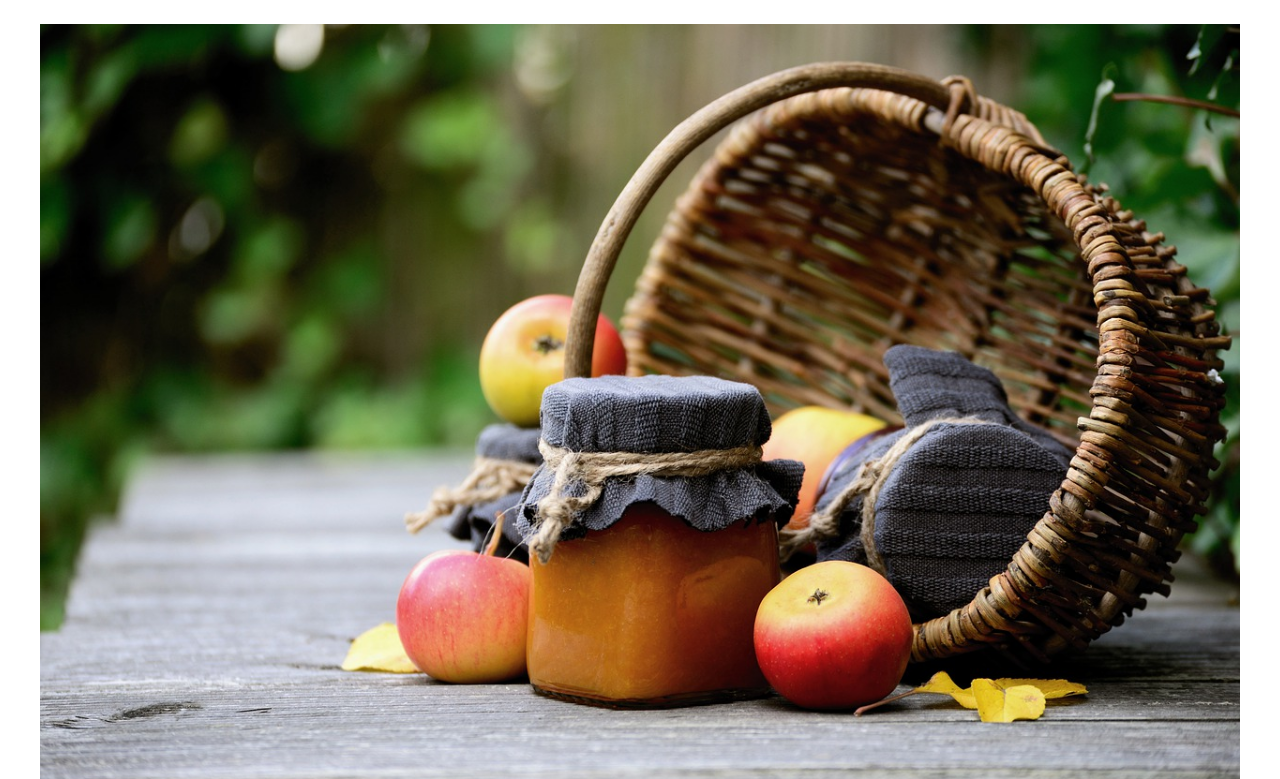
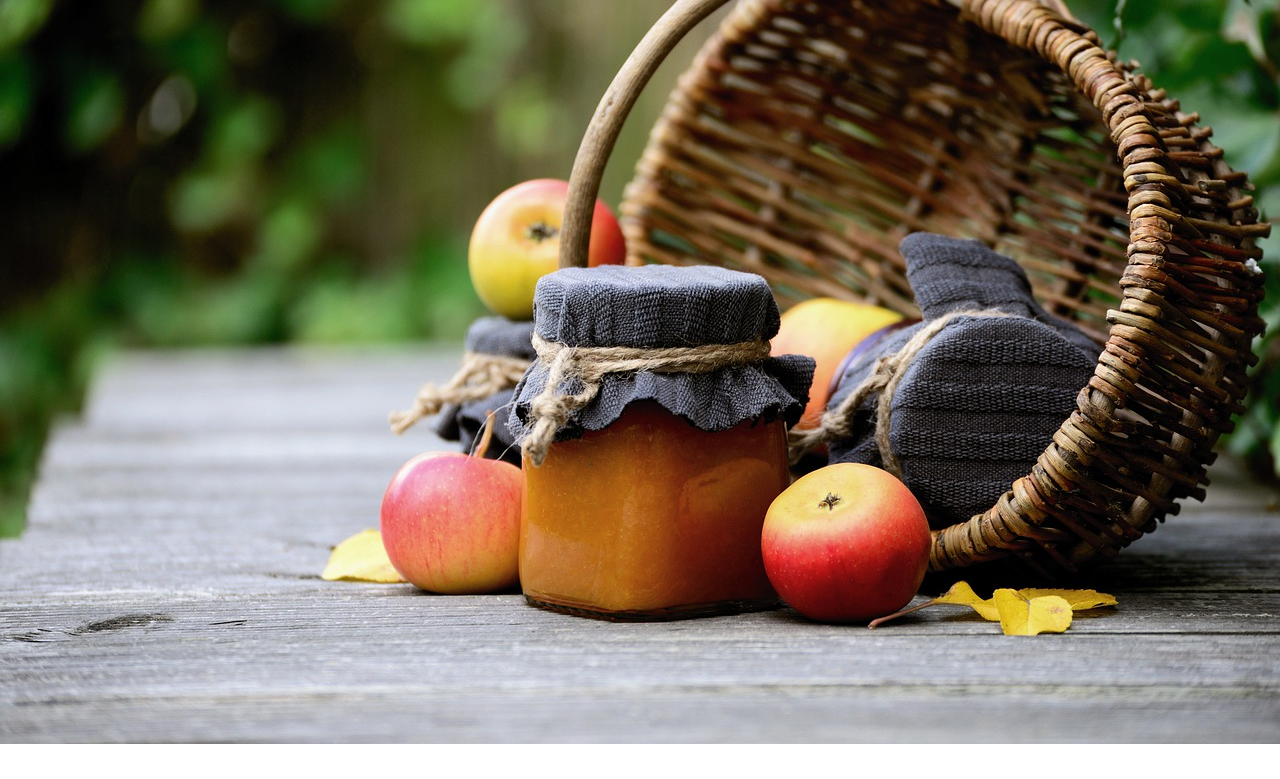
Before and after one commit to MarielaValle/Patrones-de-dise-o-RWD, a plain HTML site: page 14-tiny_tweaks/index.html in a window 1280 px wide. Shown: the part 110-889 px from the top of the page. Drawn offline with nearby package versions, Linux system fonts and the light colour scheme.

Commit message:
mostly fluid (margenes)

```diff
--- a/14-tiny_tweaks/css/styles.css
+++ b/14-tiny_tweaks/css/styles.css
@@ -15,9 +15,6 @@ body {
     line-height: 2;
 }
 
-img {
-    max-width: 100%;
-}
 
 h1 {
     font-size: 4rem;
@@ -33,11 +30,7 @@ p {
     font-size: 2rem;
 }
 
-.contenedor {
-    max-width: 1200px;
-    width: 95%;
-    margin: 0 auto;
-}
+
 
 .entrada-blog a {
     display: inline-block;
@@ -50,3 +43,28 @@ p {
 }
 
 /** CODIGO AQUI **/
+img {
+    max-width: 100%;
+}
+
+.contenedor {
+    max-width: 120rem;
+    width: 95%;
+    margin: 0 auto;
+}
+
+@media (min-width:768px ) {
+
+.contenedor{
+
+    width:80%;
+}
+}
+
+@media (min-width: 992px) {
+    .contenedor{
+
+        width:60%;
+    }
+
+}
--- a/14-tiny_tweaks/index.html
+++ b/14-tiny_tweaks/index.html
@@ -11,11 +11,11 @@
 </head>
 
 <body>
-
+    <img src="img/imagen1.jpg">
     <div class="contenedor">
         <article class="entrada-blog">
             <h1>Entrada del Blog</h1>
-            <img src="img/imagen1.jpg">
+
 
             <p>Maecenas maximus urna vitae nisl semper, id volutpat ipsum scelerisque. Aenean nec ipsum finibus, eleifend dolor at, venenatis risus. Quisque varius orci et augue scelerisque luctus. Praesent laoreet tortor vel mauris suscipit convallis. Duis
                 interdum venenatis metus, ut condimentum tortor fringilla eu. Curabitur mi lorem, pellentesque sed feugiat vitae, commodo id leo. Mauris nec dui consectetur, ullamcorper eros vel, volutpat nulla. Mauris mattis dignissim laoreet. In at
```
